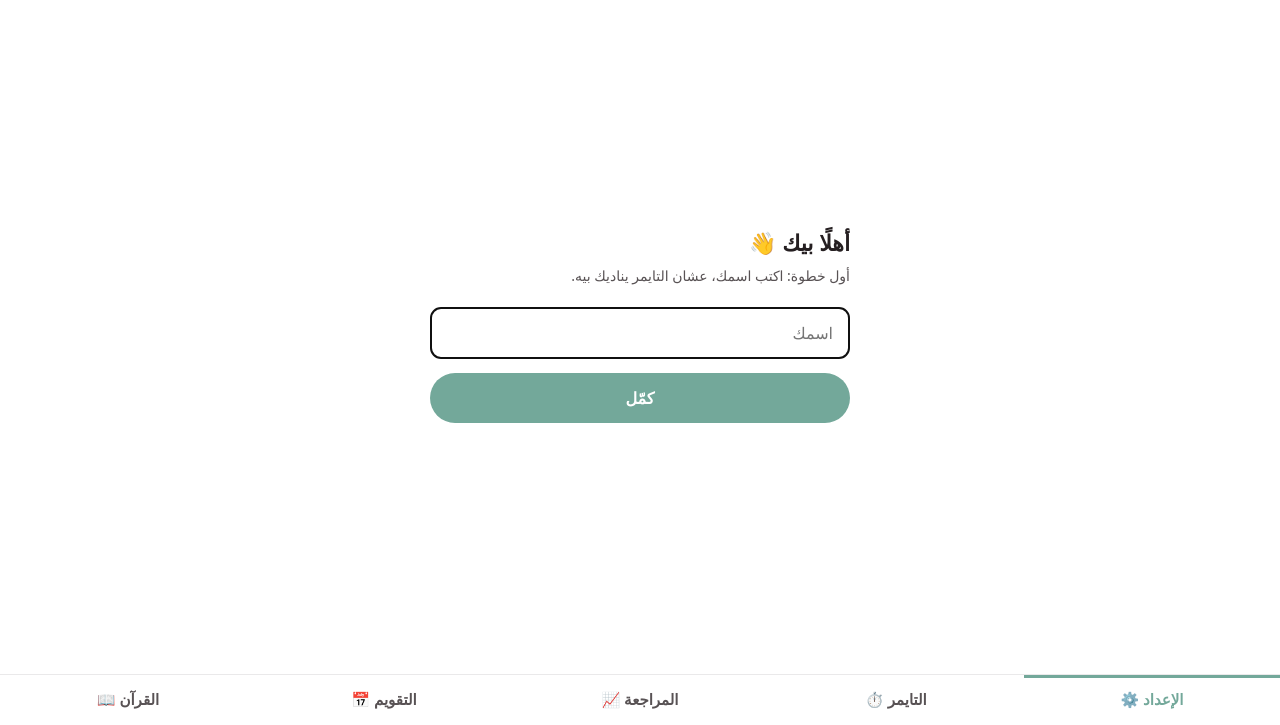
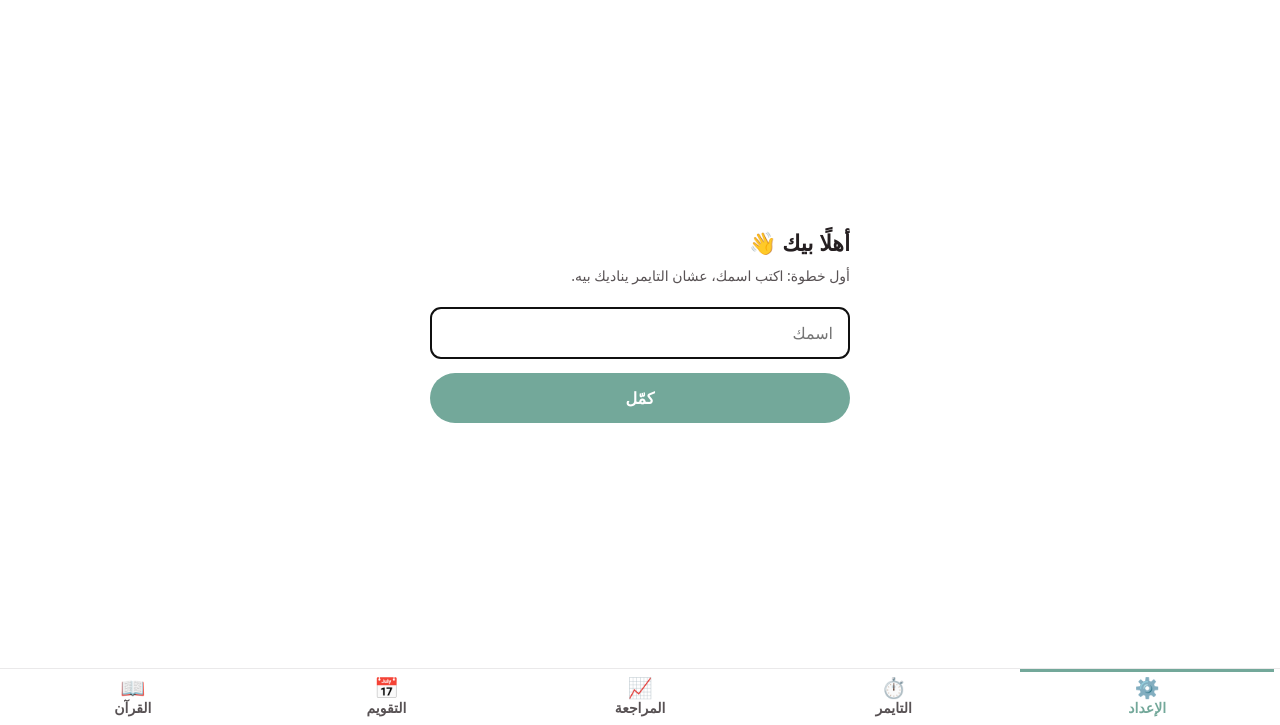
Before and after one commit to toka-timer/toka-timer.github.io, a plain HTML site: page index.html in a window 1280 px wide. Shown: the part 75-800 px from the top of the page. Drawn offline with Linux system fonts and the light colour scheme.

Commit message:
Add files via upload

```diff
--- a/index.html
+++ b/index.html
@@ -112,13 +112,15 @@
   .qnm small { display:block; font-size:12px; color:var(--ink2); font-weight:400; margin-top:2px; }
   .qb { width:42px; height:42px; border-radius:50%; border:1px solid var(--hair); background:#fff; font-size:18px; flex:none; }
   .qpr { width:42px; text-align:center; font-size:12px; font-weight:700; flex:none; }
-  .qmini { position:fixed; left:8px; right:8px; bottom:52px; z-index:49; display:none; align-items:center; gap:8px; background:var(--ink); color:#fff; border-radius:16px; padding:6px 10px; }
+  .qmini { position:fixed; left:8px; right:8px; bottom:68px; z-index:49; display:none; align-items:center; gap:8px; background:var(--ink); color:#fff; border-radius:16px; padding:6px 10px; }
   .qmini .qb { width:38px; height:38px; background:rgba(255,255,255,.15); color:#fff; border:none; }
   .qmini .qt { flex:1; min-width:0; font-weight:600; font-size:14px; cursor:pointer; }
-  body.qmini main { padding-bottom:170px; }
+  body.qmini main { padding-bottom:186px; }
   body.dark .qb { background:#2a2531; color:var(--ink); } body.dark .qrow.qon { background:#2a3b37; }
-  .tabbar { position:fixed; bottom:0; left:0; right:0; display:flex; background:#fff; border-top:1px solid var(--hair); z-index:50; }
-  .tabbtn { flex:1; min-width:0; padding:14px 2px 16px; background:none; border:none; font-size:clamp(12px,3.6vw,15px); white-space:nowrap; font-weight:600; color:var(--ink2); }
+  .tabbar { position:fixed; bottom:0; left:0; right:0; padding:0 6px; box-sizing:border-box; display:flex; background:#fff; border-top:1px solid var(--hair); z-index:50; }
+  .tabbtn { flex:1 1 0; min-width:0; padding:8px 2px calc(8px + env(safe-area-inset-bottom, 0px)); background:none; border:none; font-size:clamp(11px,3.3vw,14px); white-space:nowrap; font-weight:600; color:var(--ink2); display:flex; flex-direction:column; align-items:center; justify-content:center; gap:2px; min-height:56px; }
+  .tabbtn .tbi { font-size:20px; line-height:1; }
+  .tabbtn .tbl { line-height:1.2; }
   .tabbtn.sel { color:var(--teal); box-shadow:inset 0 3px 0 var(--teal); }
   .deco { font-size:22px; letter-spacing:14px; opacity:.92; min-height:8px; }
   .streak { display:flex; flex-direction:column; align-items:center; gap:5px; }
@@ -392,11 +394,11 @@
 
 <div class="qmini" id="qMini"><button class="qb" id="qMiniP">▶</button><span class="qt" id="qMiniT"></span><button class="qb" id="qMiniN" aria-label="السورة اللي بعدها">⏭</button><button class="qb" id="qMiniB" aria-label="فتح القائمة">📖</button></div>
 <nav class="tabbar">
-  <button class="tabbtn" id="tabBtnSetup">الإعداد ⚙️</button>
-  <button class="tabbtn" id="tabBtnTimer">التايمر ⏱️</button>
-  <button class="tabbtn" id="tabBtnReview">المراجعة 📈</button>
-  <button class="tabbtn" id="tabBtnCal">التقويم 📅</button>
-  <button class="tabbtn" id="tabBtnQuran">القرآن 📖</button>
+  <button class="tabbtn" id="tabBtnSetup"><span class="tbi">⚙️</span><span class="tbl">الإعداد</span></button>
+  <button class="tabbtn" id="tabBtnTimer"><span class="tbi">⏱️</span><span class="tbl">التايمر</span></button>
+  <button class="tabbtn" id="tabBtnReview"><span class="tbi">📈</span><span class="tbl">المراجعة</span></button>
+  <button class="tabbtn" id="tabBtnCal"><span class="tbi">📅</span><span class="tbl">التقويم</span></button>
+  <button class="tabbtn" id="tabBtnQuran"><span class="tbi">📖</span><span class="tbl">القرآن</span></button>
 </nav>
 
 <div class="overlay" id="overlay" style="display:none">
--- a/sw.js
+++ b/sw.js
@@ -1,6 +1,6 @@
 // مؤقّت المذاكرة التحفيزي - service worker
 // IMPORTANT: bump this version on every app update so users get the new files.
-var CACHE_NAME = 'toka-timer-v24';
+var CACHE_NAME = 'toka-timer-v25';
 var CORE = ['./', './index.html', './manifest.webmanifest', './icon.svg'];
 var EXTRA = [
   './ypt1.p0','./ypt1.p1','./ypt1.p2','./ypt1.p3','./ypt1.p4','./ypt1.p5',
```
